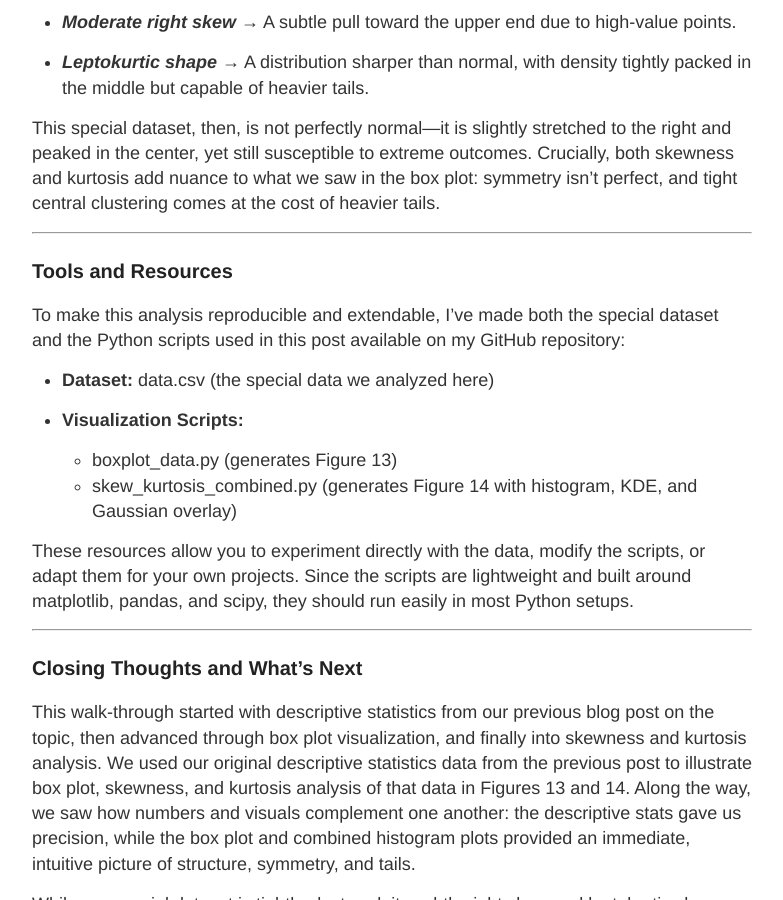
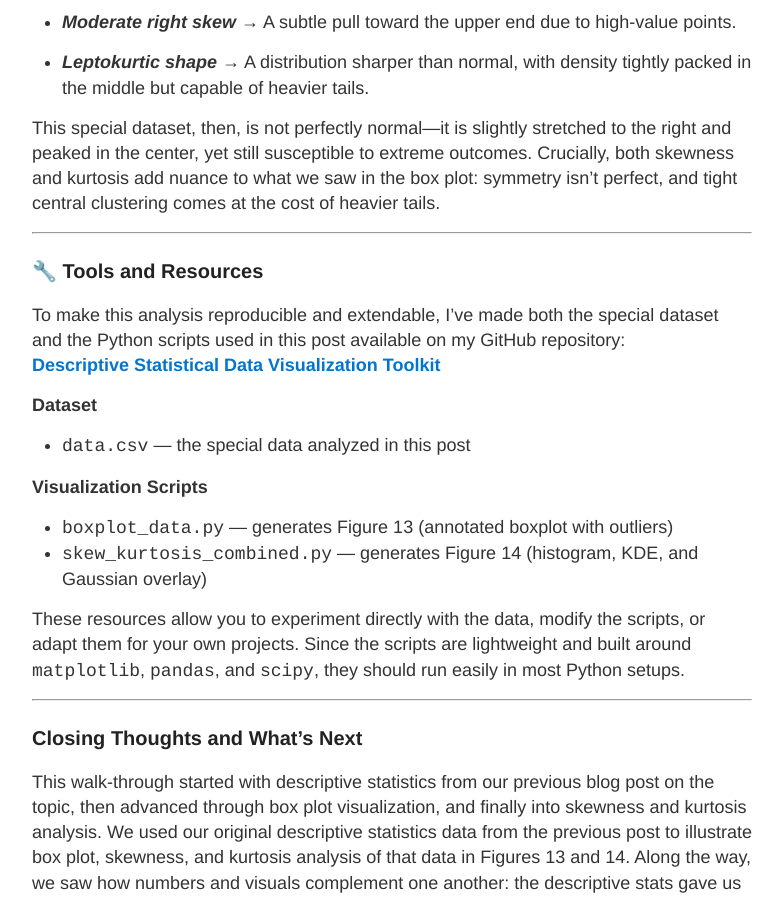
Before and after one commit to ronin4n6labs/Ronin4n6Labs.github.io, a Jekyll site: the page built from _posts/2025-08-25-Moving-Beyond-Descriptive-Statis-Post.md, in a window 1280 px wide and 900 px high, scrolled down 26382 px. Shown: the whole window, without its empty margins (248-1031 px from the left). Built offline with Jekyll 4.4.1, drawn with Linux system fonts in a browser that asks for light colours.

Commit message:
Update 2025-08-25-Moving-Beyond-Descriptive-Statis-Post.md
Updated tools and resources info with access to github resource.

```diff
--- a/_posts/2025-08-25-Moving-Beyond-Descriptive-Statis-Post.md
+++ b/_posts/2025-08-25-Moving-Beyond-Descriptive-Statis-Post.md
@@ -868,18 +868,20 @@ This special dataset, then, is not perfectly normal—it is slightly stretched t
 
 ---
 
-### Tools and Resources
+### 🔧 Tools and Resources
 
 To make this analysis reproducible and extendable, I’ve made both the special dataset and the Python scripts used in this post available on my GitHub repository:
+**[Descriptive Statistical Data Visualization Toolkit](https://github.com/ronin4n6labs/descriptive-statistical-data-visualization-toolkit)**
 
-- **Dataset:** data.csv (the special data we analyzed here)
+**Dataset**
+- `data.csv` — the special data analyzed in this post
 
-- **Visualization Scripts:**
+**Visualization Scripts**
+- `boxplot_data.py` — generates Figure 13 (annotated boxplot with outliers)
+- `skew_kurtosis_combined.py` — generates Figure 14 (histogram, KDE, and Gaussian overlay)
 
-  - boxplot_data.py (generates Figure 13)
-  - skew_kurtosis_combined.py (generates Figure 14 with histogram, KDE, and Gaussian overlay)
+These resources allow you to experiment directly with the data, modify the scripts, or adapt them for your own projects. Since the scripts are lightweight and built around `matplotlib`, `pandas`, and `scipy`, they should run easily in most Python setups.
 
-These resources allow you to experiment directly with the data, modify the scripts, or adapt them for your own projects. Since the scripts are lightweight and built around matplotlib, pandas, and scipy, they should run easily in most Python setups.
 
 ---
 
```
